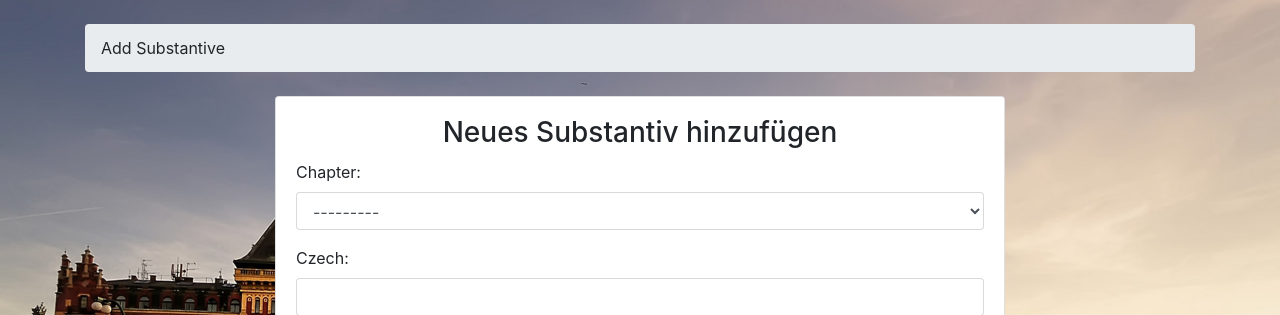
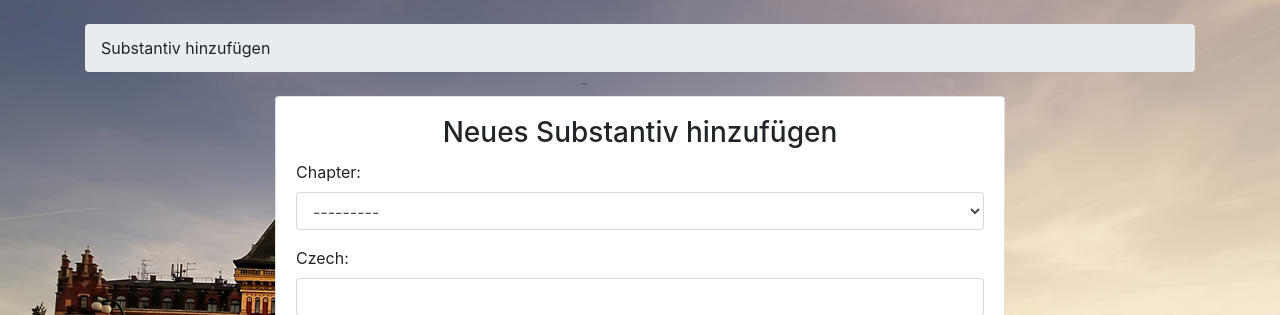
Before and after one commit to Val-777/czech, a Django app: template quiz/templates/quiz/new_noun.html in a window 1280 px wide. Shown: the part 66-381 px from the top of the page. Run offline with Django 3.2, Linux system fonts and the light colour scheme; the template is opened without the code that fills it: values that come from a table or form of the project are taken from there, others are empty; some libraries are stand-ins or nearby versions; some web fonts are replaced.

Commit message:
Fix forms again (change from english to german)

```diff
--- a/quiz/templates/quiz/new_noun.html
+++ b/quiz/templates/quiz/new_noun.html
@@ -1,4 +1,4 @@
-{% extends "base.html" %} {% block title %}Add a New Substantive{% endblock title %} {% block content %}
+{% extends "base.html" %} {% block title %}Neues Substantiv{% endblock title %} {% block content %}
 <div class="row justify-content-center">
   <div class="col-lg-8 col-md-10 col-sm-12">
     <div class="card">
@@ -32,4 +32,4 @@
     </div>
   </div>
 </div>
-{% endblock %} {% block breadcrumb %} Add Substantive {% endblock breadcrumb %}
+{% endblock %} {% block breadcrumb %} Substantiv hinzufügen {% endblock breadcrumb %}
--- a/quiz/templates/quiz/new_verb.html
+++ b/quiz/templates/quiz/new_verb.html
@@ -1,4 +1,4 @@
-{% extends "base.html" %} {% block title %}Add a New Verb{% endblock title %} {% block content %}
+{% extends "base.html" %} {% block title %}Neues Verb{% endblock title %} {% block content %}
 <div class="row justify-content-center">
     <div class="col-lg-8 col-md-10 col-sm-12">
         <div class="card">
@@ -32,4 +32,4 @@
         </div>
     </div>
 </div>
-{% endblock %} {% block breadcrumb %} Add Verb {% endblock breadcrumb %}
+{% endblock %} {% block breadcrumb %} Verb hinzufügen {% endblock breadcrumb %}
```
